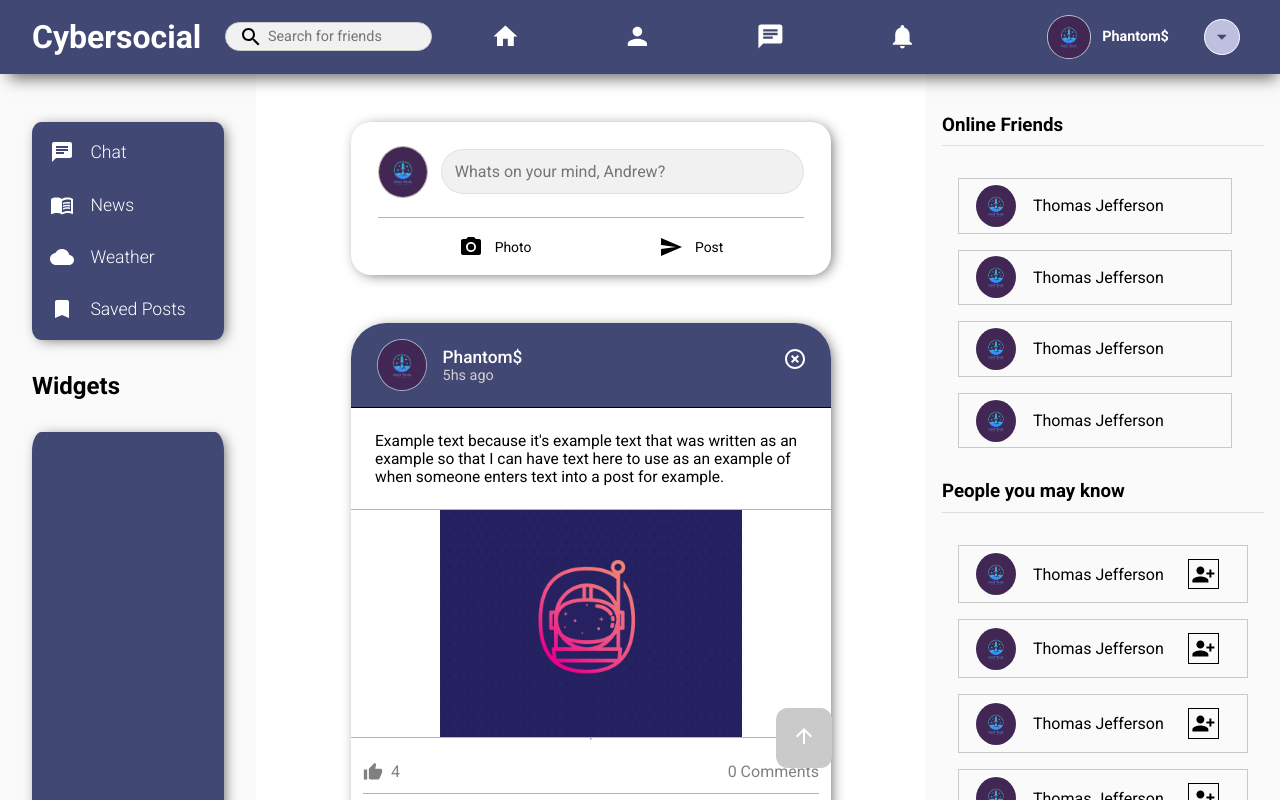
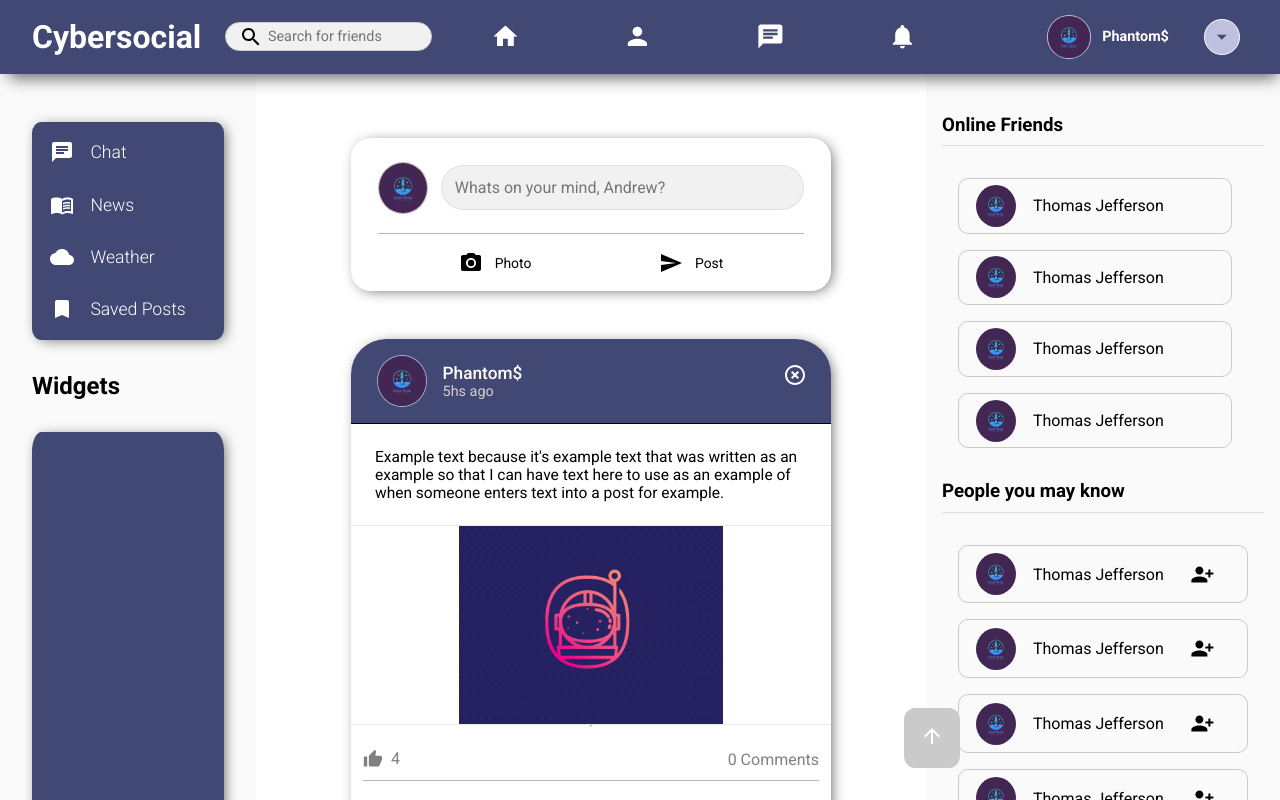
Before and after one commit to AndrewJustinW/Cyber-Social, a React (Create React App) app in the folder client/: page / in a window 1280 px wide. Shown: the top 800 px of the page. Built offline with nearby package versions, Linux system fonts and the light colour scheme; a web font is replaced by a local one.

Commit message:
General styling changes

```diff
--- a/client/src/styles/_feed.scss
+++ b/client/src/styles/_feed.scss
@@ -3,18 +3,18 @@
     display: flex;
     flex-direction: column;
     align-items: center;
-    padding: 2em 0;
-    position: relative;
+    padding: 3em 0;
 
     .pageup-button {
         position: fixed;
         bottom: 2em;
-        right: 28em;
+        right: 25vw;
         background-color: rgb(202, 202, 202);
         padding: 1em;
         border-radius: 20%;
         cursor: pointer;
         color: white;
+        z-index: 1;
 
         &:hover {
             background-color: var(--primary-color);
--- a/client/src/styles/_friendsuggestion.scss
+++ b/client/src/styles/_friendsuggestion.scss
@@ -6,6 +6,7 @@
     border: solid 1px rgba(197, 197, 197, 0.904);
     padding: 0.4em 1em;
     min-width: 16em;
+    border-radius: 10px;
 
     .rightbar-profile-img {
         border: solid 1px rgba(255, 255, 255, 0.562);
@@ -17,7 +18,7 @@
 
     .rightbar-icon {
         margin-left: 1em;
-        border: solid 1px black;
+        // border: solid 1px black;
         padding: 0.1em;
         cursor: pointer;
     }
--- a/client/src/styles/_onlinefriend.scss
+++ b/client/src/styles/_onlinefriend.scss
@@ -6,6 +6,7 @@
     border: solid 1px rgba(197, 197, 197, 0.904);
     padding: 0.3em 1em;
     min-width: 15em;
+    border-radius: 10px;
 
     .rightbar-profile-img {
         border: solid 1px rgba(255, 255, 255, 0.562);
--- a/client/src/styles/_post.scss
+++ b/client/src/styles/_post.scss
@@ -70,13 +70,14 @@
              display: flex;
              flex-direction: column;
              //  align-items: center;
-             border-top: 1px solid rgb(180, 180, 180);
-             border-bottom: 1px solid rgb(180, 180, 180);
+             border-top: 1px solid rgba(180, 180, 180, 0.315);
+             border-bottom: 1px solid rgba(180, 180, 180, 0.315);
 
              .post-img {
-                 width: 63%;
+                 width: 55%;
                  object-fit: contain;
                  margin: 0 auto;
+                 max-width: 100%;
              }
          }
 
```
